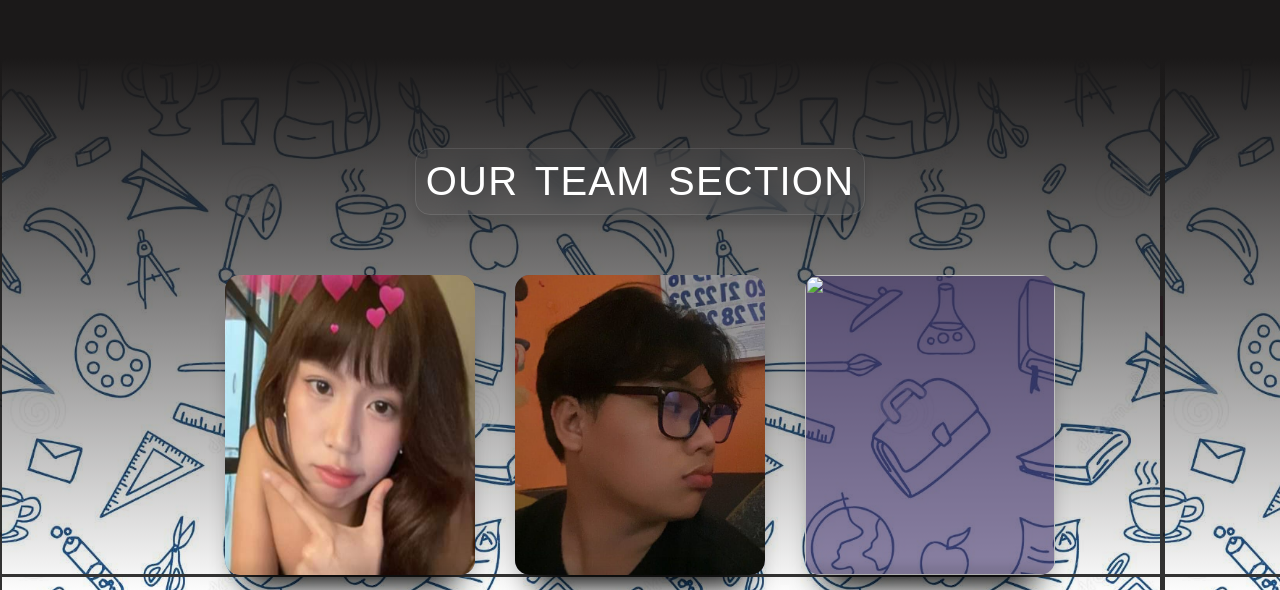
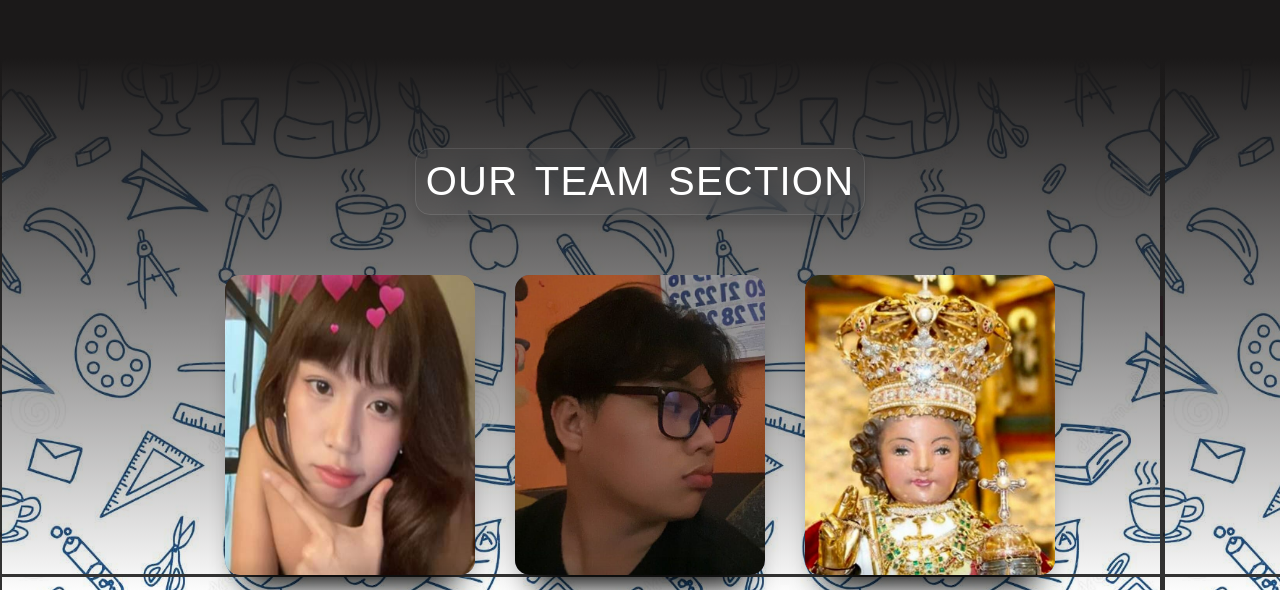
Before and after one commit to JakeFlorenceJaca/html-groupproject, a plain HTML site: page index.html in a window 1280 px wide. Shown: the part 702-1292 px from the top of the page. Drawn offline with Linux system fonts and the light colour scheme.

Commit message:
Add files via upload

```diff
--- a/index.html
+++ b/index.html
@@ -118,7 +118,7 @@
 				<div class="card">
 
 					<div class="imbBx">
-						<img src="" alt="">
+						<img src="images/rico.png" alt="">
 					</div>
 
 					<div class="content">
```
Also changed, not shown: images/rico.png (added).
